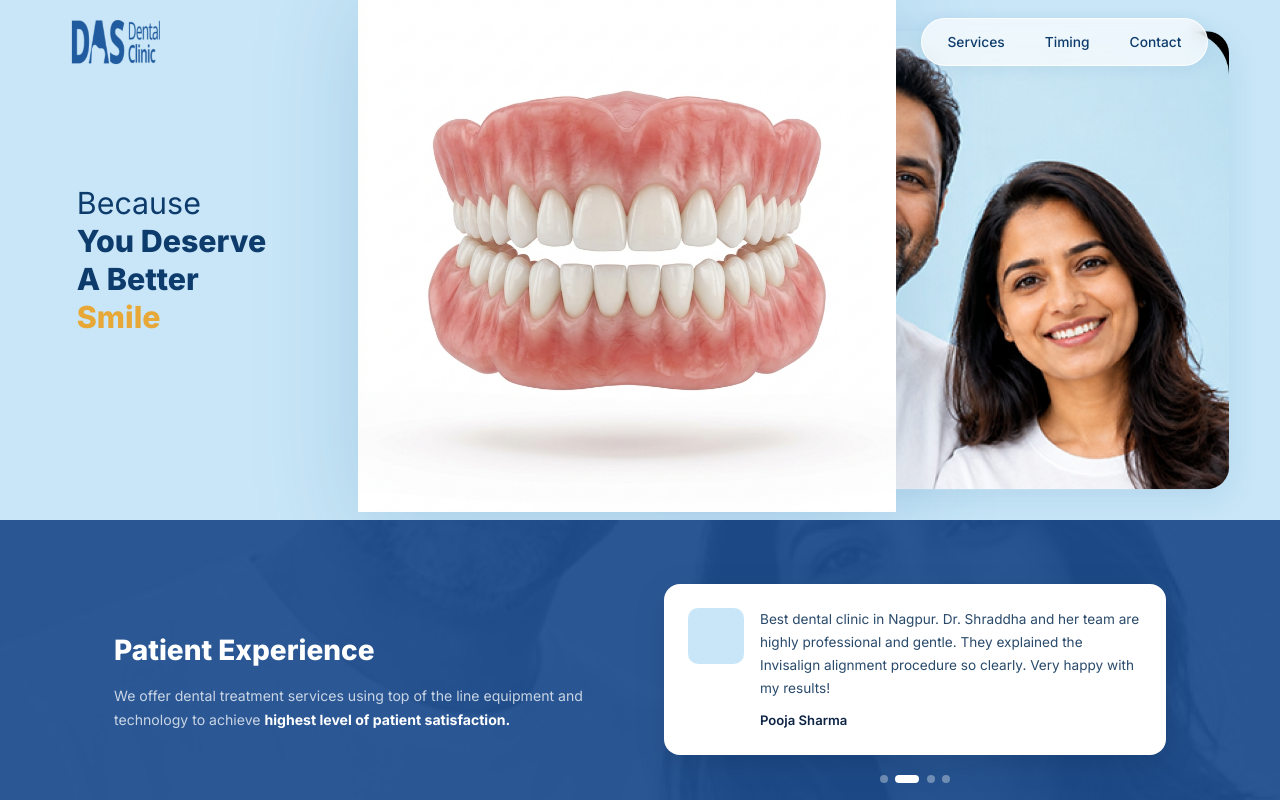
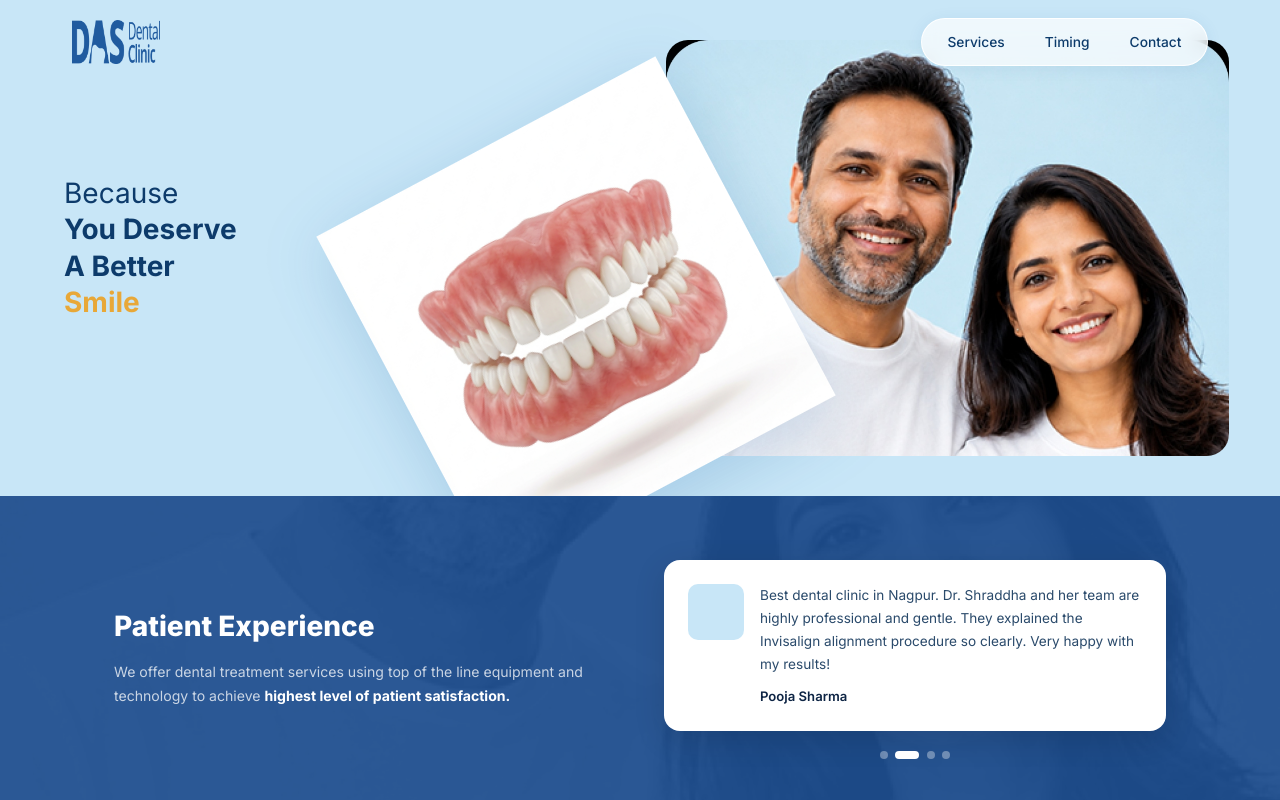
Before and after one commit to nitinsharmaji0911-ops/dr-das, a Next.js app: page / in a window 1280 px wide. Shown: the top 800 px of the page. Built offline with nearby package versions, Linux system fonts and the light colour scheme.

Commit message:
fix: hero denture - smaller size, -28deg rotation, mix-blend-mode:darken removes white bg, correct positioning

```diff
--- a/src/app/page.module.css
+++ b/src/app/page.module.css
@@ -5,51 +5,53 @@
   position: relative;
   background: var(--bg-page);
   width: 100%;
-  height: 520px;          /* matches Figma hero height */
+  height: 62vh;
+  min-height: 460px;
+  max-height: 580px;
   overflow: hidden;
+  isolation: isolate;
 }
 
-/* ─── Text block: fixed left ─── */
+/* ─── Text block: left ─── */
 .heroText {
   position: absolute;
-  left: 6%;
+  left: 5%;
   top: 50%;
   transform: translateY(-50%);
   z-index: 3;
   display: flex;
   flex-direction: column;
-  gap: 0;
 }
 
 .heroPre {
-  font-size: 1.9rem;
+  font-size: 1.75rem;
   font-weight: 400;
   color: var(--primary-dark);
-  line-height: 1.25;
+  line-height: 1.3;
   margin: 0;
 }
 
 .heroTitle {
-  font-size: 1.9rem;
-  font-weight: 800;
+  font-size: 1.75rem;
+  font-weight: 700;
   color: var(--primary-dark);
-  line-height: 1.25;
+  line-height: 1.3;
   margin: 0;
 }
 
 .heroGold {
   color: var(--gold);
-  font-weight: 800;
+  font-weight: 700;
   display: block;
 }
 
-/* ─── Denture: floats center-left, overlaps photo ─── */
+/* ─── Denture: tilted, center overlapping photo ─── */
 .heroDenture {
   position: absolute;
-  left: 28%;          /* where denture starts */
-  bottom: 0;
+  left: 30%;           /* starts at 30% so it straddles text and photo */
+  top: 25%;            /* sits vertically center-ish */
+  width: 30%;          /* much smaller than before */
   z-index: 2;
-  width: 42%;
   pointer-events: none;
 }
 
@@ -57,27 +59,21 @@
   width: 100%;
   height: auto;
   object-fit: contain;
-  filter: drop-shadow(0 20px 50px rgba(26, 95, 158, 0.18));
-  animation: floatDenture 4s ease-in-out infinite;
-}
-
-@keyframes floatDenture {
-  0%, 100% { transform: translateY(0px); }
-  50% { transform: translateY(-10px); }
+  transform: rotate(-28deg);         /* tilt matches Figma */
+  mix-blend-mode: darken;            /* removes white background */
+  filter: drop-shadow(0 16px 32px rgba(26, 95, 158, 0.2));
 }
 
 /* ─── Photo card: right side ─── */
 .heroPhotoCard {
   position: absolute;
   right: 4%;
-  top: 50%;
-  transform: translateY(-50%);
-  width: 46%;
-  height: 88%;
+  top: 8%;
+  width: 44%;
+  height: 84%;
   border-radius: 22px;
   overflow: hidden;
   z-index: 1;
-  box-shadow: 0 8px 32px rgba(26, 95, 158, 0.12);
 }
 
 .heroPhoto {
```
